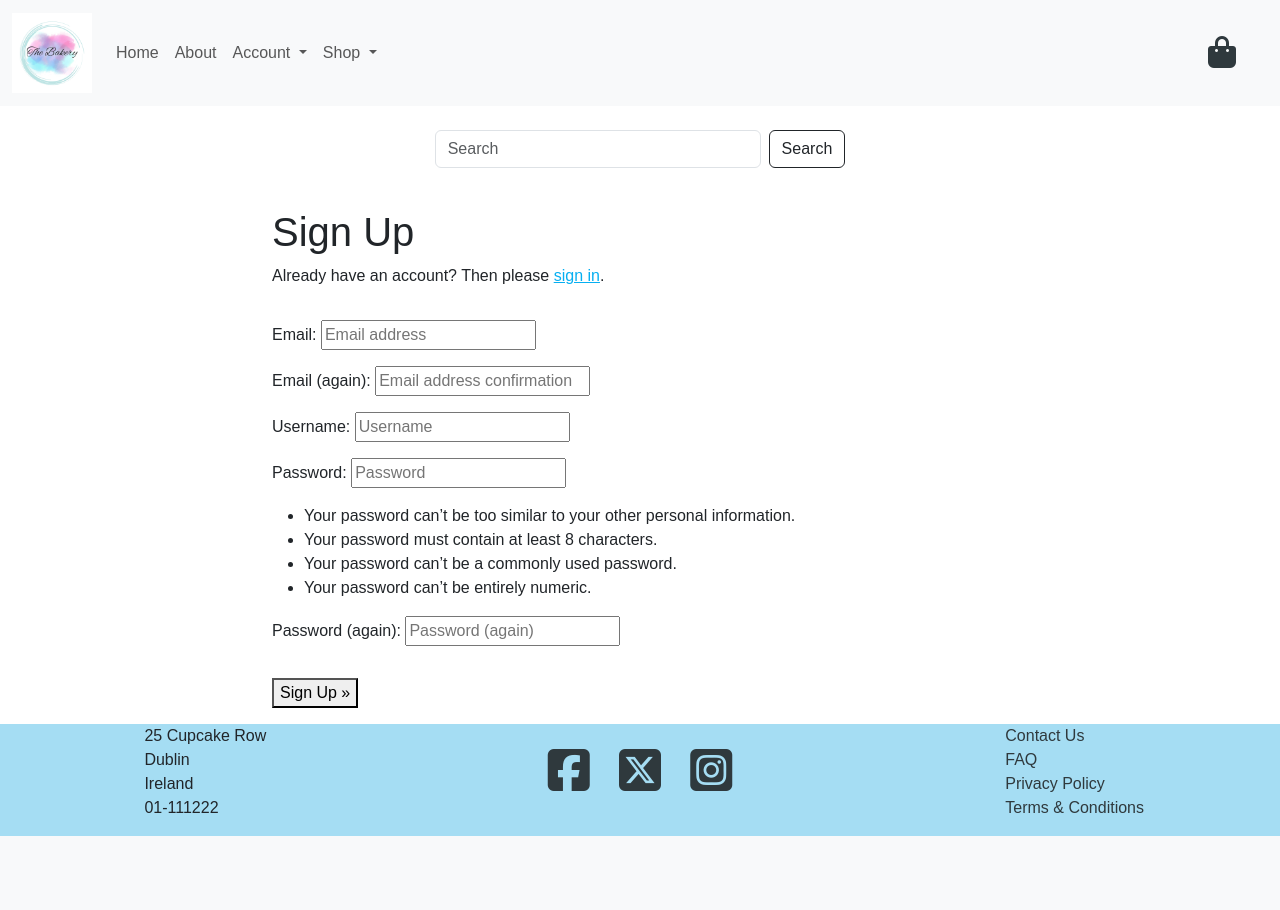
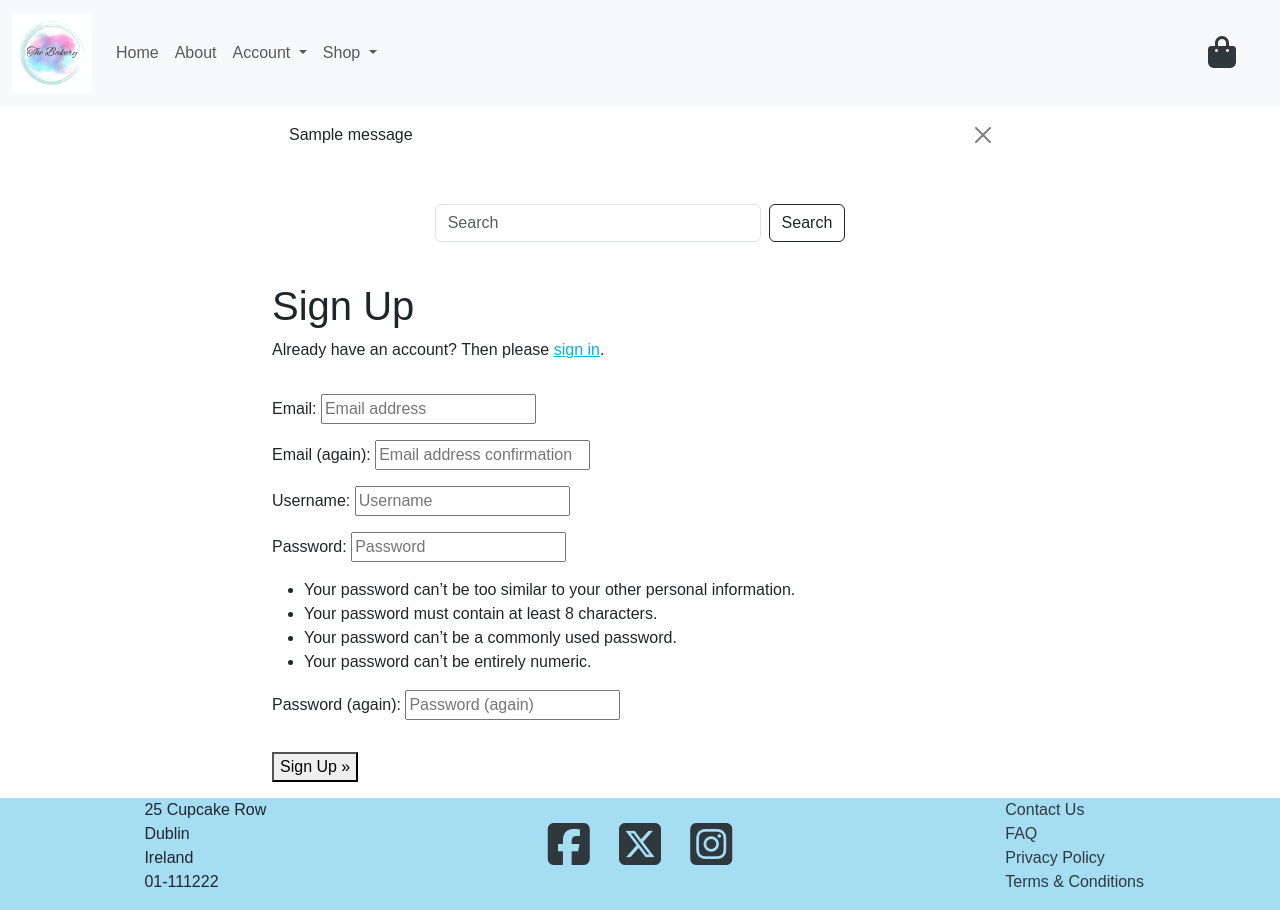
Before and after one commit to amy-1989/the-bakery, a Django app: page /accounts/signup/ in a window 1280 px wide. Before the commit the page ends 836 px from the top, so only its background shows below. Run offline with Django 4.2, Linux system fonts and the light colour scheme; tables that the repository leaves empty hold one stand-in row (values such as "Sample post"); one stand-in notice (Sample message) is shown; parts of the project's set-up code (start-up, migrations or seed data) failed here and were passed over; some libraries are stand-ins or nearby versions.

Commit message:
add messages container to base template

```diff
--- a/templates/base.html
+++ b/templates/base.html
@@ -34,8 +34,8 @@
     <header>
         <nav class="navbar navbar-expand-lg navbar-light bg-light">
             <div class="container-fluid">
-                <a class="navbar-brand" href="../home/templates/home/index.html"><img src="/static/images/bakery_logo.png" alt="logo" height="80"
-                        width="80"></a>
+                <a class="navbar-brand" href="../home/templates/home/index.html"><img
+                        src="/static/images/bakery_logo.png" alt="logo" height="80" width="80"></a>
                 <button class="navbar-toggler  order-first" type="button" data-bs-toggle="collapse"
                     data-bs-target="#navbarSupportedContent" aria-controls="navbarSupportedContent"
                     aria-expanded="false" aria-label="Toggle navigation">
@@ -80,10 +80,29 @@
                         </li>
                     </ul>
                 </div>
+                <!--Shopping Bag-->
                 <span class="order-last d-flex"><a href="#" class="shopBag align-items-right"><i
                             class="fa-solid fa-bag-shopping"></i></a></span>
+                <!--End of Shopping Bag-->
             </div>
         </nav>
+        <!-- Django Messages Container -->
+        <div class="container">
+            <div class="row">
+                <div class="col-md-8 offset-md-2">
+                    {% for message in messages %}
+                    <div class="alert {{ message.tags }} alert-dismissible
+                fade show" id="msg" role="alert">
+                        {{ message | safe }}
+                        <button type="button" class="btn-close" data-bs-dismiss="alert" aria-label="Close"></button>
+                    </div>
+                    {% endfor %}
+                </div>
+            </div>
+        </div>
+        <!--End of Messages Container-->
+
+        <!--Search Bar-->
         <div class="m-4">
             <form class="d-flex
             offset-md-4 col-md-4 mb-2 mt-2">
@@ -91,6 +110,7 @@
                 <button class="btn btn-outline-dark" type="submit">Search</button>
             </form>
         </div>
+        <!--End of Search Bar-->
     </header>
     <main>
         {% block content %}
```
